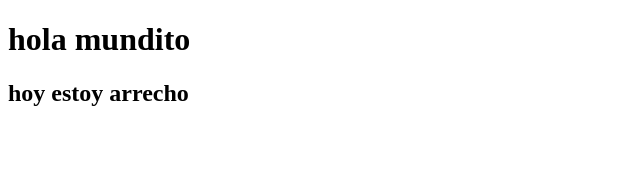
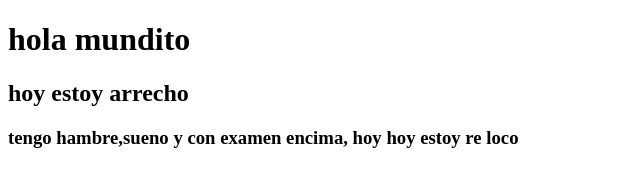
Before and after one commit to juank338/proyecto2, a plain HTML site: page index.html in a window 1280 px wide. Shown: the whole page, without its empty margins (0-640 px from the left). Drawn offline with Linux system fonts and the light colour scheme.

Commit message:
agregado el h3

```diff
--- a/index.html
+++ b/index.html
@@ -8,5 +8,6 @@
 <body>
     <h1>hola mundito</h1>
     <h2>hoy estoy arrecho</h2>
+    <h3>tengo hambre,sueno y con examen encima, hoy hoy estoy re loco</h3>
 </body>
 </html>
```
